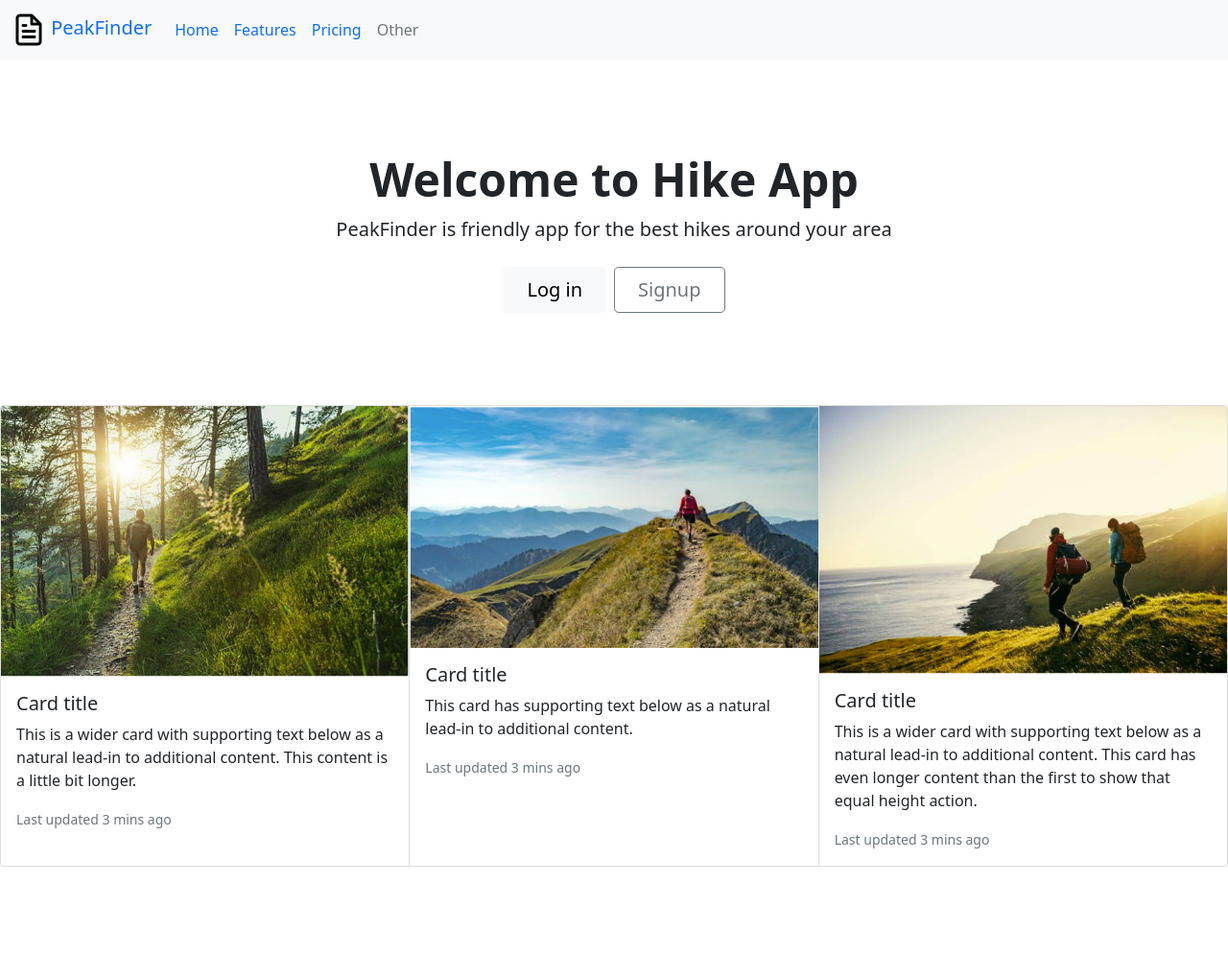
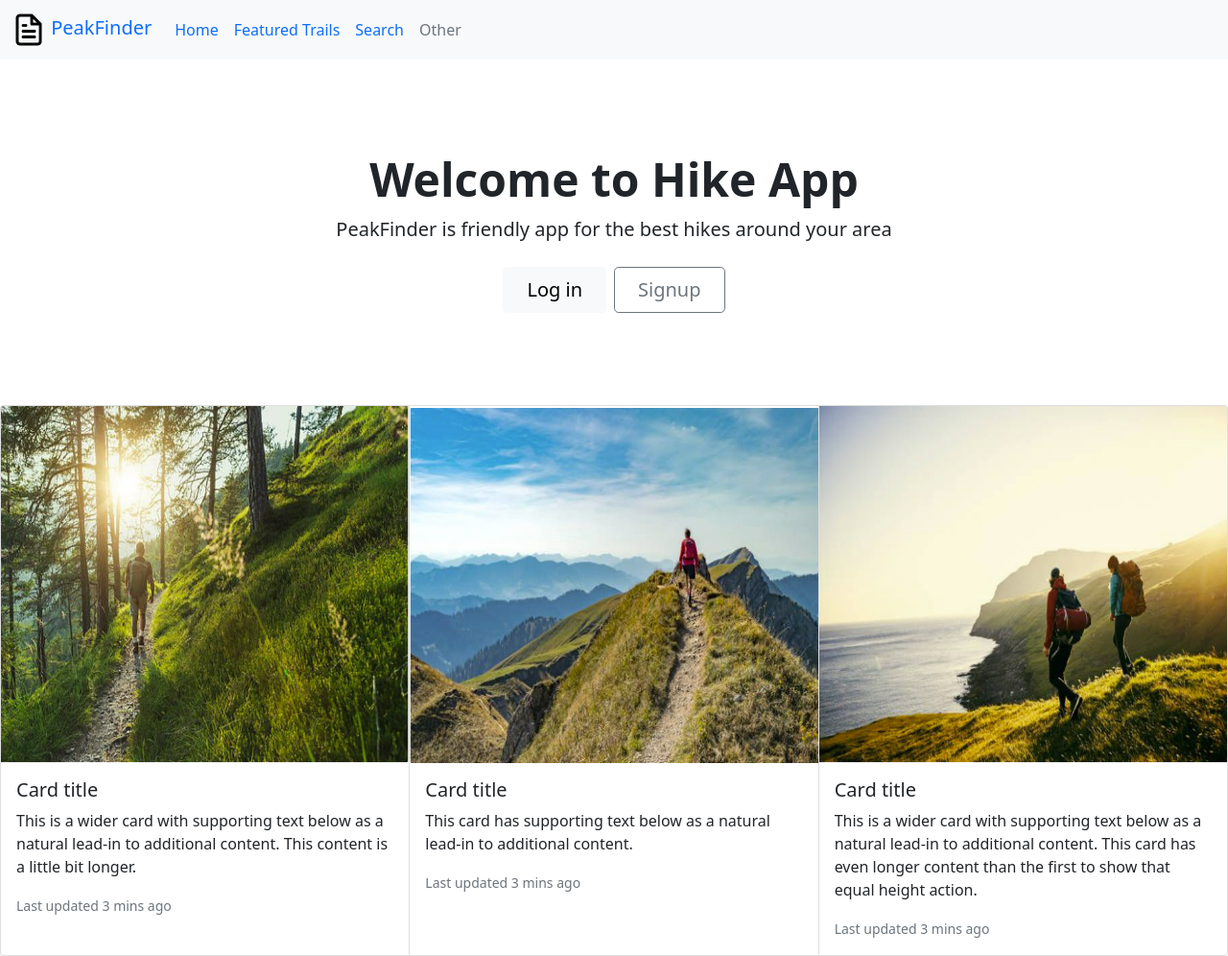
Before and after one commit to vguara/demo05_Guara_Vitor, a plain HTML site: page index.html in a window 1280 px wide. Shown: the whole page at 96% size. Before the commit the page ends 903 px from the top, so only its background shows below. Drawn offline with nearby package versions, Linux system fonts and the light colour scheme.

Commit message:
adjusted images

```diff
--- a/index.html
+++ b/index.html
@@ -40,10 +40,10 @@
                 <a class="nav-link active" aria-current="page" href="#">Home</a>
               </li>
               <li class="nav-item">
-                <a class="nav-link" href="#">Features</a>
+                <a class="nav-link" href="#">Featured Trails</a>
               </li>
               <li class="nav-item">
-                <a class="nav-link" href="#">Pricing</a>
+                <a class="nav-link" href="#">Search</a>
               </li>
               <li class="nav-item">
                 <a class="nav-link disabled">Other</a>
@@ -69,7 +69,7 @@
 
       <div class="card-group">
         <div class="card">
-          <img src="images/hike1.jpg" class="card-img-top" alt="...">
+          <img src="images/hike1.jpg" class="card-img-top" alt="..." height="372px" width="619px">
           <div class="card-body">
             <h5 class="card-title">Card title</h5>
             <p class="card-text">This is a wider card with supporting text below as a natural lead-in to additional content. This content is a little bit longer.</p>
@@ -77,7 +77,7 @@
           </div>
         </div>
         <div class="card">
-          <img src="images/hike3.jpg" class="card-img-top" alt="...">
+          <img src="images/hike3.jpg" class="card-img-top" alt="..." height="372px" width="619px">
           <div class="card-body">
             <h5 class="card-title">Card title</h5>
             <p class="card-text">This card has supporting text below as a natural lead-in to additional content.</p>
@@ -85,7 +85,7 @@
           </div>
         </div>
         <div class="card">
-          <img src="images/hike2.jpg" class="card-img-top" alt="...">
+          <img src="images/hike2.jpg" class="card-img-top" alt="..." height="372px" width="619px">
           <div class="card-body">
             <h5 class="card-title">Card title</h5>
             <p class="card-text">This is a wider card with supporting text below as a natural lead-in to additional content. This card has even longer content than the first to show that equal height action.</p>
```
